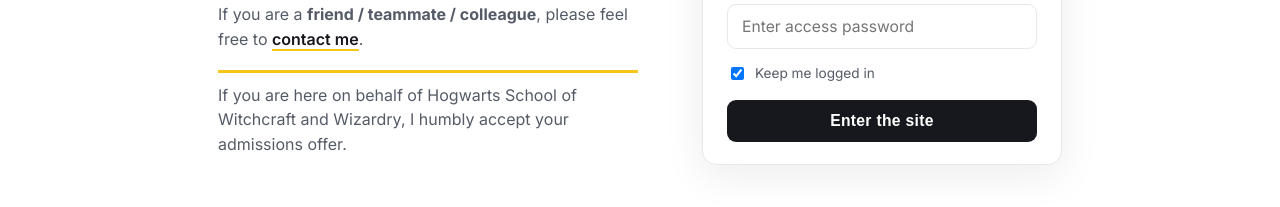
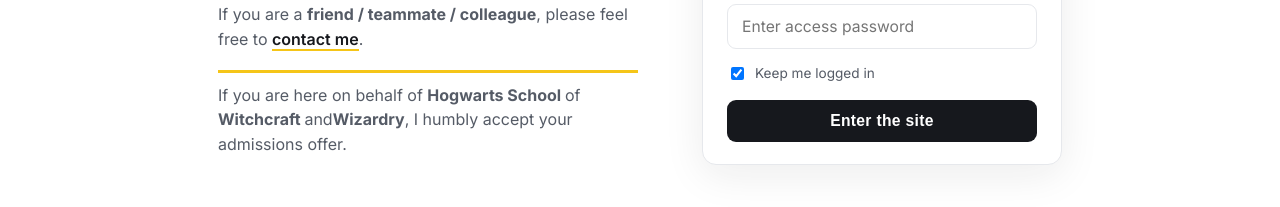
Before and after one commit to cd0g05/temp-login, a Next.js app: page / in a window 1280 px wide. Shown: the part 510-717 px from the top of the page. Built offline with nearby package versions, Linux system fonts and the light colour scheme.

Commit message:
changed hogwarts blurb

```diff
--- a/app/page.tsx
+++ b/app/page.tsx
@@ -85,8 +85,8 @@
               <a href="mailto:carter.cripe@gmail.com">contact me</a>.
             </p>
             <p>
-              If you are here on behalf of Hogwarts School of Witchcraft and
-              Wizardry, I humbly accept your admissions offer.
+              If you are here on behalf of <strong>Hogwarts School </strong>of <strong>Witchcraft </strong>and
+              <strong>Wizardry</strong>, I humbly accept your admissions offer.
             </p>
           </section>
 
```
